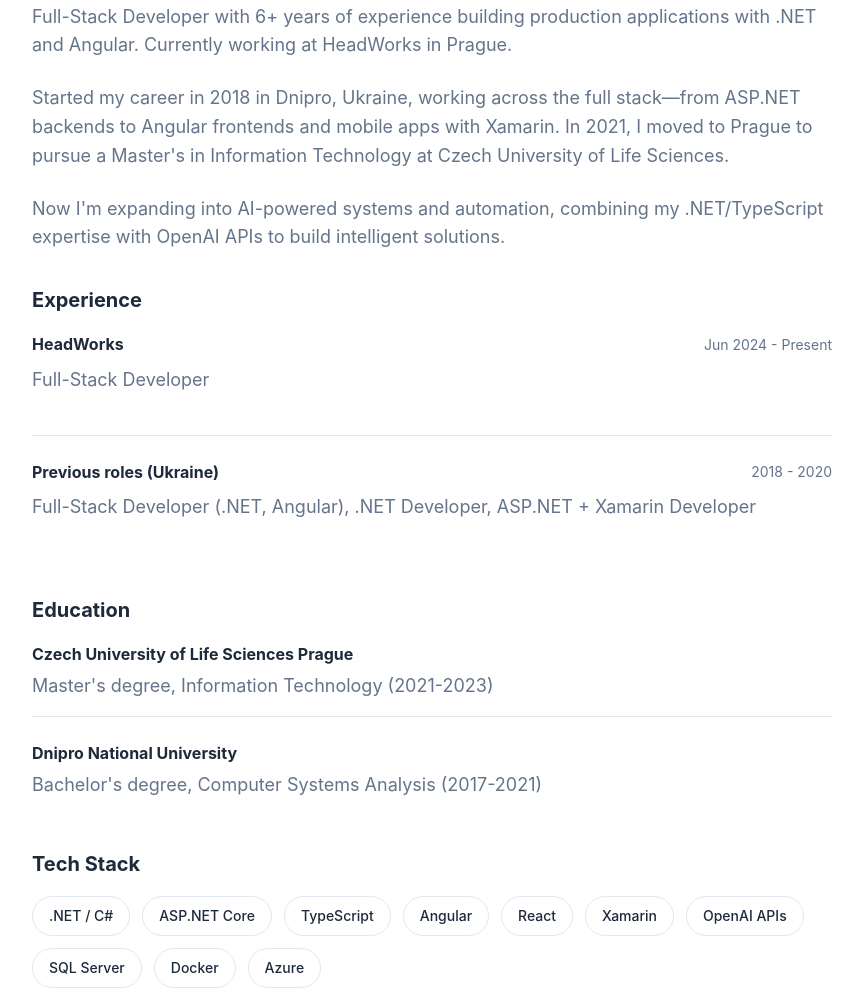
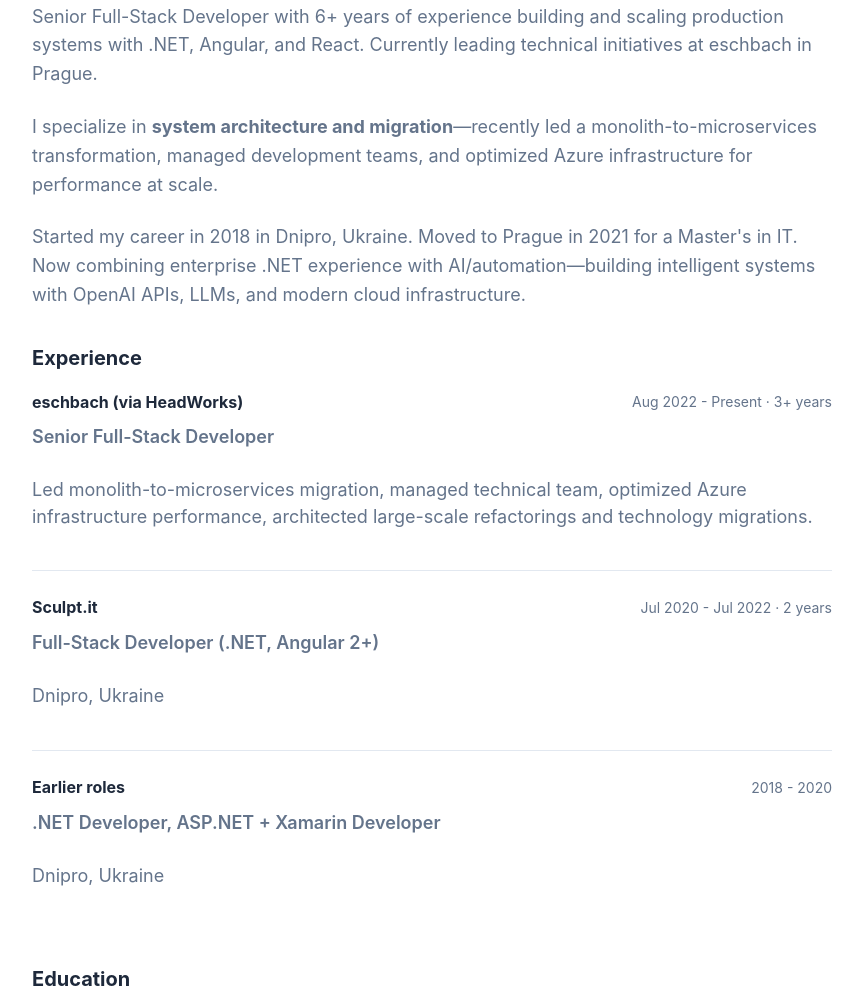
Before and after one commit to vlod11/vlod11.github.io, a plain HTML site: page index.html in a window 1280 px wide. Shown: the part 795-1800 px from the top of the page, without its empty margins (208-1071 px from the left). Drawn offline with Linux system fonts and the light colour scheme.

Commit message:
Update with senior role at eschbach, microservices migration experience

```diff
--- a/index.html
+++ b/index.html
@@ -41,26 +41,37 @@
             <h2>About Me</h2>
             <div class="about-content">
                 <div class="about-text">
-                    <p>Full-Stack Developer with 6+ years of experience building production applications with .NET and Angular. Currently working at HeadWorks in Prague.</p>
-                    <p>Started my career in 2018 in Dnipro, Ukraine, working across the full stack—from ASP.NET backends to Angular frontends and mobile apps with Xamarin. In 2021, I moved to Prague to pursue a Master's in Information Technology at Czech University of Life Sciences.</p>
-                    <p>Now I'm expanding into AI-powered systems and automation, combining my .NET/TypeScript expertise with OpenAI APIs to build intelligent solutions.</p>
+                    <p>Senior Full-Stack Developer with 6+ years of experience building and scaling production systems with .NET, Angular, and React. Currently leading technical initiatives at eschbach in Prague.</p>
+                    <p>I specialize in <strong>system architecture and migration</strong>—recently led a monolith-to-microservices transformation, managed development teams, and optimized Azure infrastructure for performance at scale.</p>
+                    <p>Started my career in 2018 in Dnipro, Ukraine. Moved to Prague in 2021 for a Master's in IT. Now combining enterprise .NET experience with AI/automation—building intelligent systems with OpenAI APIs, LLMs, and modern cloud infrastructure.</p>
 
                     <div class="experience">
                         <h3>Experience</h3>
                         <div class="experience-item">
                             <div class="experience-header">
-                                <strong>HeadWorks</strong>
-                                <span class="experience-duration">Jun 2024 - Present</span>
+                                <strong>eschbach (via HeadWorks)</strong>
+                                <span class="experience-duration">Aug 2022 - Present · 3+ years</span>
                             </div>
-                            <p class="experience-role">Full-Stack Developer</p>
+                            <p class="experience-role">Senior Full-Stack Developer</p>
+                            <p class="experience-description">Led monolith-to-microservices migration, managed technical team, optimized Azure infrastructure performance, architected large-scale refactorings and technology migrations.</p>
                         </div>
 
                         <div class="experience-item">
                             <div class="experience-header">
-                                <strong>Previous roles (Ukraine)</strong>
+                                <strong>Sculpt.it</strong>
+                                <span class="experience-duration">Jul 2020 - Jul 2022 · 2 years</span>
+                            </div>
+                            <p class="experience-role">Full-Stack Developer (.NET, Angular 2+)</p>
+                            <p class="experience-location">Dnipro, Ukraine</p>
+                        </div>
+
+                        <div class="experience-item">
+                            <div class="experience-header">
+                                <strong>Earlier roles</strong>
                                 <span class="experience-duration">2018 - 2020</span>
                             </div>
-                            <p class="experience-role">Full-Stack Developer (.NET, Angular), .NET Developer, ASP.NET + Xamarin Developer</p>
+                            <p class="experience-role">.NET Developer, ASP.NET + Xamarin Developer</p>
+                            <p class="experience-location">Dnipro, Ukraine</p>
                         </div>
                     </div>
 
@@ -81,14 +92,16 @@
                         <div class="skill-tags">
                             <span class="tag">.NET / C#</span>
                             <span class="tag">ASP.NET Core</span>
+                            <span class="tag">Microservices</span>
+                            <span class="tag">Angular 2+</span>
+                            <span class="tag">React</span>
                             <span class="tag">TypeScript</span>
-                            <span class="tag">Angular</span>
-                            <span class="tag">React</span>
-                            <span class="tag">Xamarin</span>
+                            <span class="tag">Azure</span>
+                            <span class="tag">PostgreSQL</span>
+                            <span class="tag">MSSQL</span>
+                            <span class="tag">MongoDB</span>
                             <span class="tag">OpenAI APIs</span>
-                            <span class="tag">SQL Server</span>
                             <span class="tag">Docker</span>
-                            <span class="tag">Azure</span>
                         </div>
                     </div>
                 </div>
--- a/style.css
+++ b/style.css
@@ -202,7 +202,21 @@
 
 .experience-role {
     color: var(--text-light);
-    margin: 0;
+    font-weight: 600;
+    margin: 0.25rem 0;
+}
+
+.experience-description {
+    color: var(--text-light);
+    font-size: 0.95rem;
+    margin: 0.5rem 0 0 0;
+    line-height: 1.5;
+}
+
+.experience-location {
+    color: var(--text-light);
+    font-size: 0.875rem;
+    margin: 0.25rem 0 0 0;
 }
 
 .education-item strong {
```
